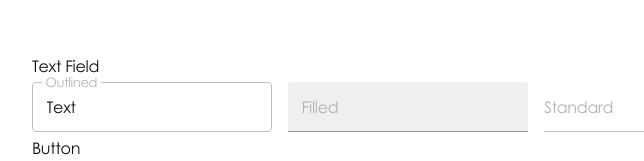
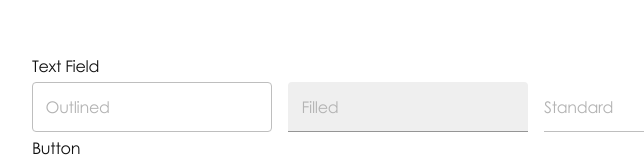
Before and after one commit to Myslitel666/Svelte-UI, a SvelteKit app: page / in a window 1280 px wide. Shown: the part 161-322 px from the top of the page, without its empty margins (232-876 px from the left). Built offline with nearby package versions, Linux system fonts and the light colour scheme.

Commit message:
The examples of using event handlers for TextField have been simplified.

```diff
--- a/src/routes/+page.svelte
+++ b/src/routes/+page.svelte
@@ -5,11 +5,10 @@
 			<TextField
 				variant = 'Outlined'
 				label = 'Outlined'
-				value = 'Text'
-				onfocus={() => { console.log('Focus in component')}}
-				onblur={() => console.log('Input blurred')}
+				onfocus={() => {}}
+				onblur={() => {}}
 				oninput={(e: Event) => {
-					console.log(extractors.getInputValue(e));
+					let value = extractors.getInputValue(e);
 				}}
 			/>
 			<TextField
```
